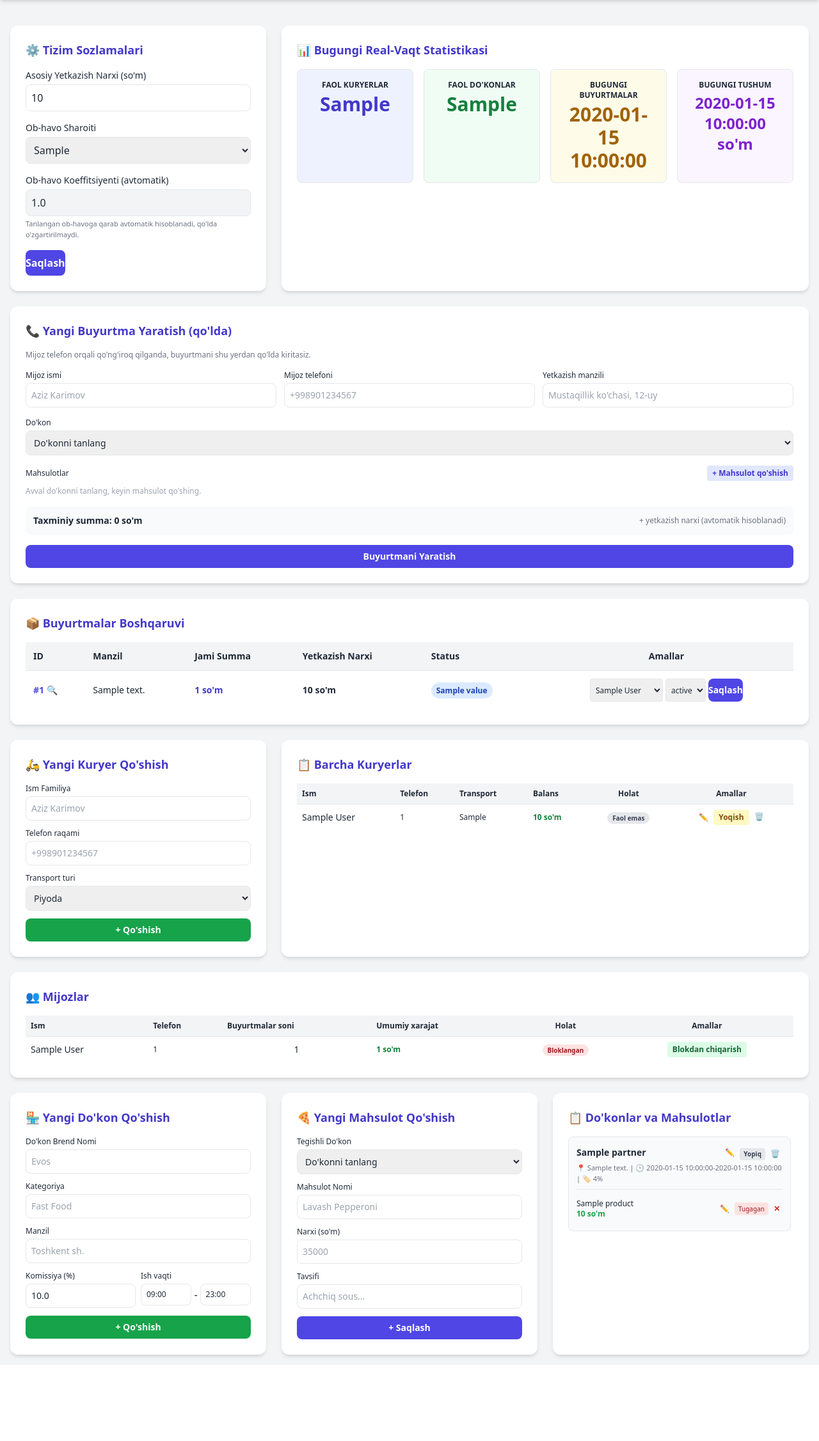
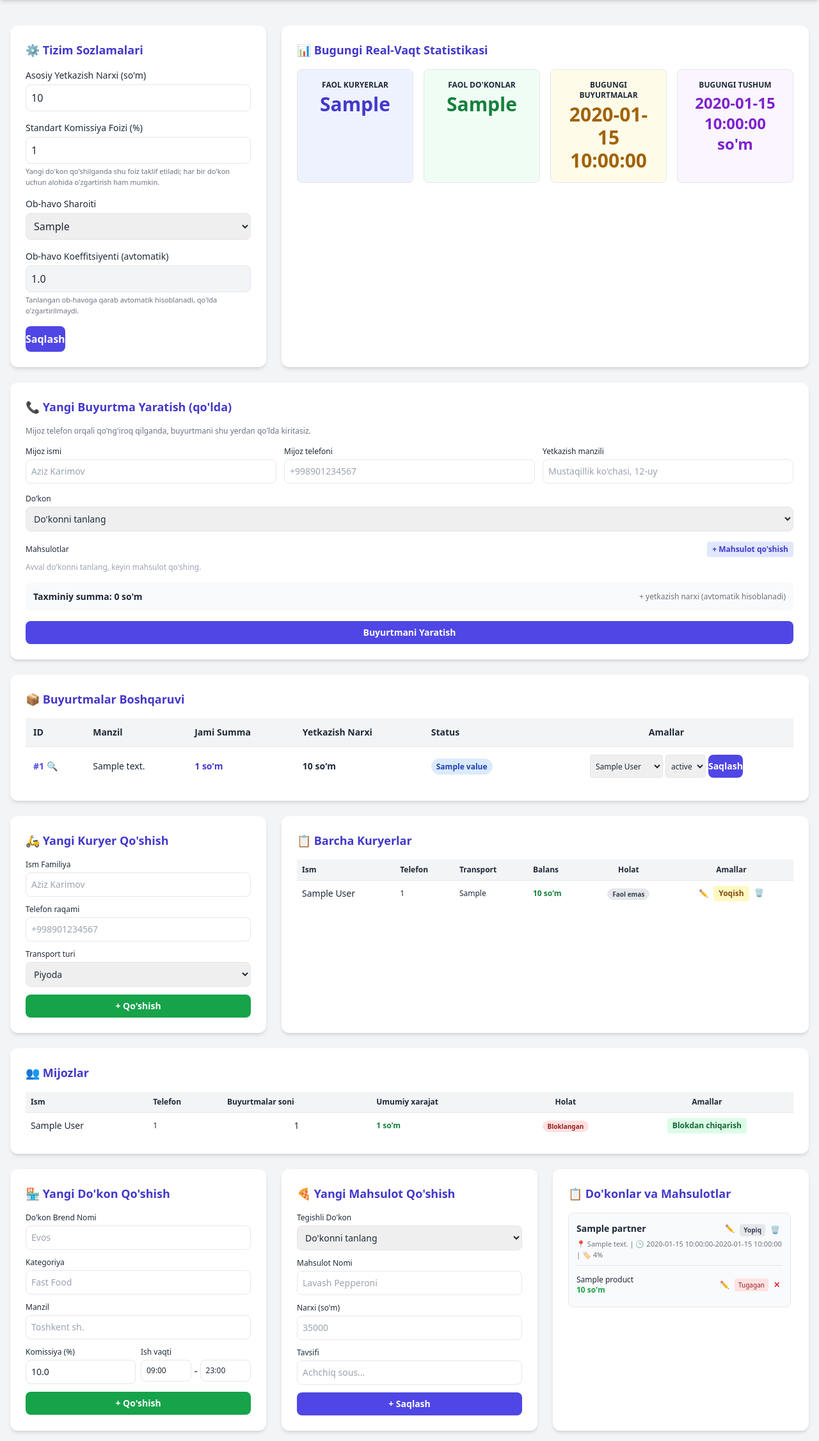
Before and after one commit to jakhongirtoshmanov500-a11y/eltuvchi_express, a FastAPI app: template templates/admin.html in a window 1280 px wide. Shown: the part 68-2321 px from the top of the page at 64% size. Before the commit the page ends 2195 px from the top, so only its background shows below. Run offline with FastAPI, Linux system fonts and the light colour scheme; the template is opened without the code that fills it: most values are stand-ins (such as "Sample title", 1, 10 or a date in 2020); parts of the project's set-up code (start-up, migrations or seed data) failed here and were passed over; some libraries are stand-ins or nearby versions.

Commit message:
Admin panel va backend fayllari update qilindi

```diff
--- a/main.py
+++ b/main.py
@@ -175,6 +175,7 @@ async def update_settings(
     base_fee: float = Form(...),
     weather_condition: str = Form(...),
     weather_multiplier: float = Form(...),
+    service_commission_percent: float = Form(...),
     db: AsyncSession = Depends(get_db),
 ):
     try:
@@ -190,12 +191,14 @@ async def update_settings(
             base_delivery_fee=base_fee,
             weather_condition=weather_enum,
             weather_multiplier=weather_multiplier,
+            service_commission_percent=service_commission_percent,
         )
         db.add(setting)
     else:
         setting.base_delivery_fee = base_fee
         setting.weather_condition = weather_enum
         setting.weather_multiplier = weather_multiplier
+        setting.service_commission_percent = service_commission_percent
 
     await db.commit()
     return RedirectResponse(url="/admin", status_code=status.HTTP_303_SEE_OTHER)
--- a/templates/admin.html
+++ b/templates/admin.html
@@ -39,6 +39,11 @@
                     <div>
                         <label class="block text-sm font-medium">Asosiy Yetkazish Narxi (so'm)</label>
                         <input type="number" name="base_fee" value="{{ system_setting.base_delivery_fee if system_setting else 10000 }}" class="w-full mt-1 p-2 border rounded-lg dark:bg-gray-800 dark:border-gray-700" required>
+                    </div>
+                    <div>
+                        <label class="block text-sm font-medium">Standart Komissiya Foizi (%)</label>
+                        <input type="number" step="0.1" name="service_commission_percent" value="{{ system_setting.service_commission_percent if system_setting else 10.0 }}" class="w-full mt-1 p-2 border rounded-lg dark:bg-gray-800 dark:border-gray-700" required>
+                        <p class="text-[11px] text-gray-500 mt-1">Yangi do'kon qo'shilganda shu foiz taklif etiladi; har bir do'kon uchun alohida o'zgartirish ham mumkin.</p>
                     </div>
                     <div>
                         <label class="block text-sm font-medium">Ob-havo Sharoiti</label>
```
